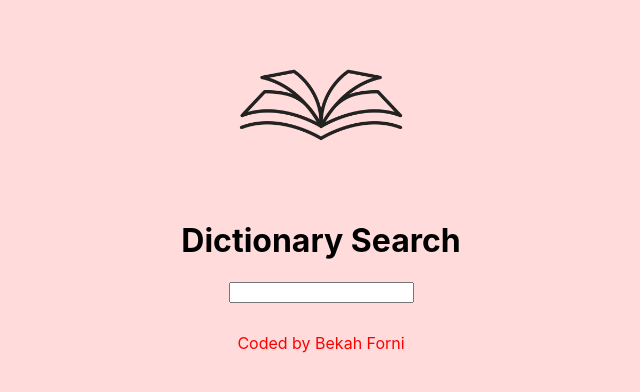
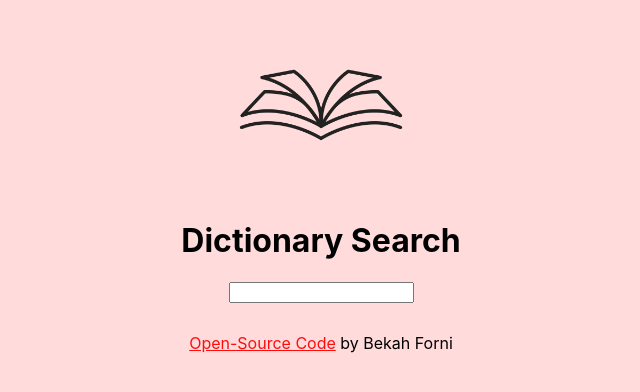
Before and after one commit to bexlex/dictionary-project, a React (Create React App) app: page / in a window 1280 px wide. Shown: the top 392 px of the page, without its empty margins (319-959 px from the left). Built offline with nearby package versions, Linux system fonts and the light colour scheme; the HTML template or start-up script is replaced by a standard one.

Commit message:
added open-source code

```diff
--- a/src/App.css
+++ b/src/App.css
@@ -23,5 +23,4 @@ a {
 .app-footer {
   text-align: center;
   margin: 30px 0;
-  color: red;
 }
--- a/src/App.js
+++ b/src/App.js
@@ -13,7 +13,7 @@ export default function App() {
         <Dictionary />
       </main>
       <footer className="app-footer">
-        Coded by Bekah Forni
+        <a href="https://github.com/bexlex/dictionary-project">Open-Source Code</a> by Bekah Forni
       </footer>
     </div>
 
```
